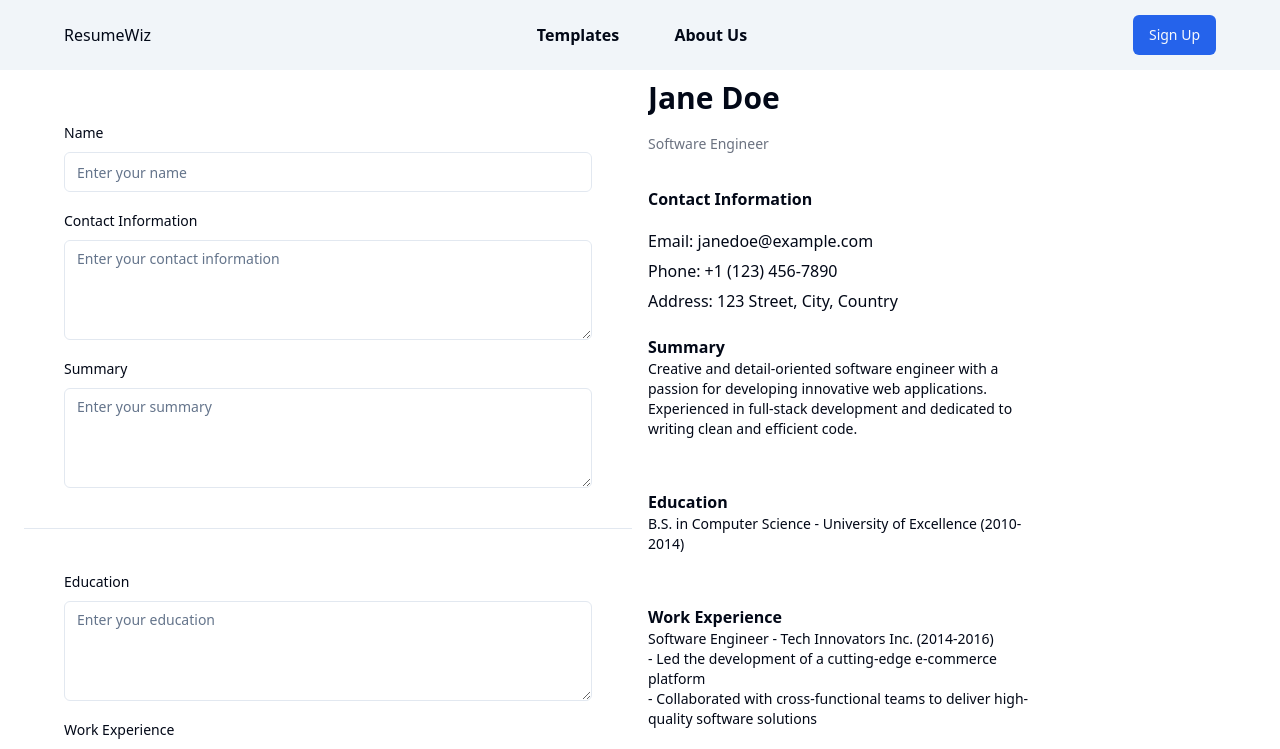
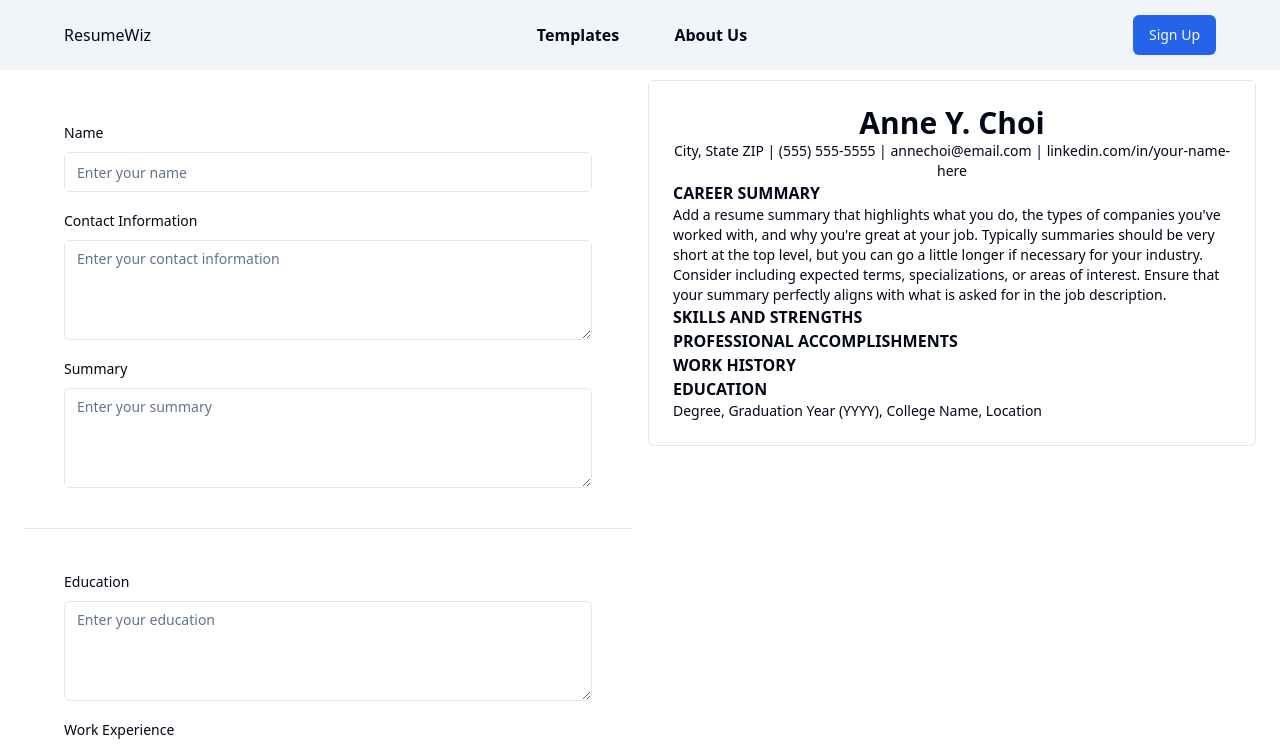
Before and after one commit to SynthCod3/ResumeWiz, a Next.js app: page /editor in a window 1280 px wide. Shown: the top 749 px of the page. Built offline with nearby package versions, Linux system fonts and the light colour scheme.

Commit message:
chore: bug fix

```diff
--- a/templates/index.tsx
+++ b/templates/index.tsx
@@ -1,11 +1,12 @@
 import { Button } from '@/components/ui/button';
 import TestTemplate from './testTemplate';
 import Link from 'next/link';
+import Template1 from './template1';
 
 const renderTemplate = (templateId: number) => {
   switch (templateId) {
     case 1:
-      return <TestTemplate />;
+      return <Template1 />;
     case 2:
       return <TestTemplate />;
     case 3:
--- a/templates/template1/index.tsx
+++ b/templates/template1/index.tsx
@@ -1,6 +1,6 @@
 import './index.css';
 
-export default function ResumeTemplate() {
+export default function Template1() {
     return (
       <div className="bg-white p-6 max-w-[21cm] mx-auto my-8 border rounded-md">
         {/* Set max width to 21cm for A4 size */}
```
